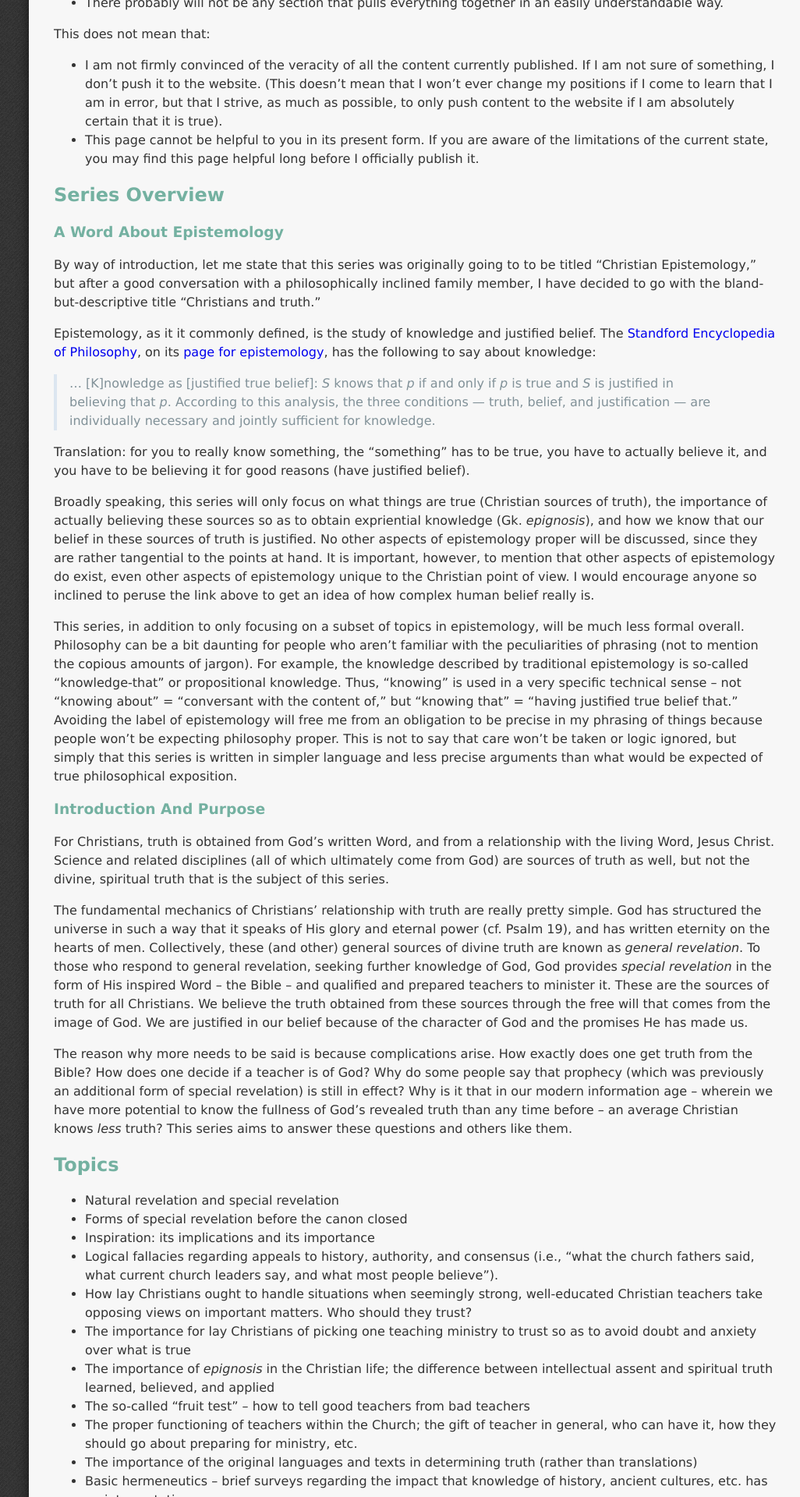
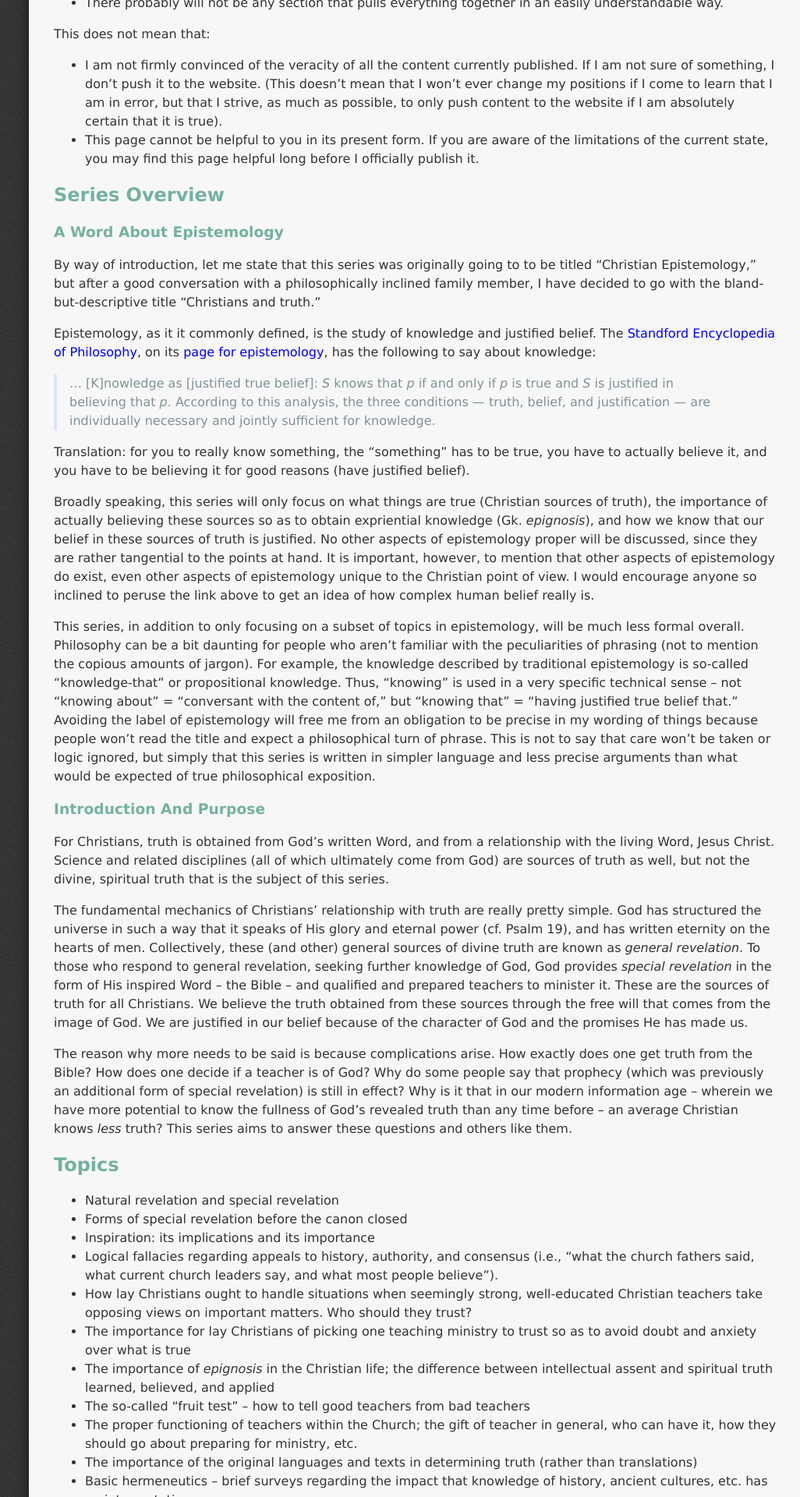
Before and after one commit to StevenTammen/chrya.com, a Jekyll site: the page built from studies/christians-and-truth.md, in a window 1280 px wide. Shown: the part 541-2461 px from the top of the page at 78% size, without its empty margins (251-1277 px from the left). Built offline with Jekyll 4.4.1, drawn with Linux system fonts in a browser that asks for light colours.

Commit message:
Update christians-and-truth.md

```diff
--- a/studies/christians-and-truth.md
+++ b/studies/christians-and-truth.md
@@ -53,7 +53,7 @@ Translation: for you to really know something, the "something" has to be true, y
 
 Broadly speaking, this series will only focus on what things are true (Christian sources of truth), the importance of actually believing these sources so as to obtain expriential knowledge (Gk. *epignosis*), and how we know that our belief in these sources of truth is justified. No other aspects of epistemology proper will be discussed, since they are rather tangential to the points at hand. It is important, however, to mention that other aspects of epistemology do exist, even other aspects of epistemology unique to the Christian point of view. I would encourage anyone so inclined to peruse the link above to get an idea of how complex human belief really is.
 
-This series, in addition to only focusing on a subset of topics in epistemology, will be much less formal overall. Philosophy can be a bit daunting for people who aren't familiar with the peculiarities of phrasing (not to mention the copious amounts of jargon). For example, the knowledge described by traditional epistemology is so-called "knowledge-that" or propositional knowledge. Thus, "knowing" is used in a very specific technical sense -- not "knowing about" = "conversant with the content of," but "knowing that" = "having justified true belief that." Avoiding the label of epistemology will free me from an obligation to be precise in my phrasing of things because people won't be expecting philosophy proper. This is not to say that care won't be taken or logic ignored, but simply that this series is written in simpler language and less precise arguments than what would be expected of true philosophical exposition.
+This series, in addition to only focusing on a subset of topics in epistemology, will be much less formal overall. Philosophy can be a bit daunting for people who aren't familiar with the peculiarities of phrasing (not to mention the copious amounts of jargon). For example, the knowledge described by traditional epistemology is so-called "knowledge-that" or propositional knowledge. Thus, "knowing" is used in a very specific technical sense -- not "knowing about" = "conversant with the content of," but "knowing that" = "having justified true belief that." Avoiding the label of epistemology will free me from an obligation to be precise in my wording of things because people won't read the title and expect a philosophical turn of phrase. This is not to say that care won't be taken or logic ignored, but simply that this series is written in simpler language and less precise arguments than what would be expected of true philosophical exposition.
 
 ### Introduction And Purpose
 
```
